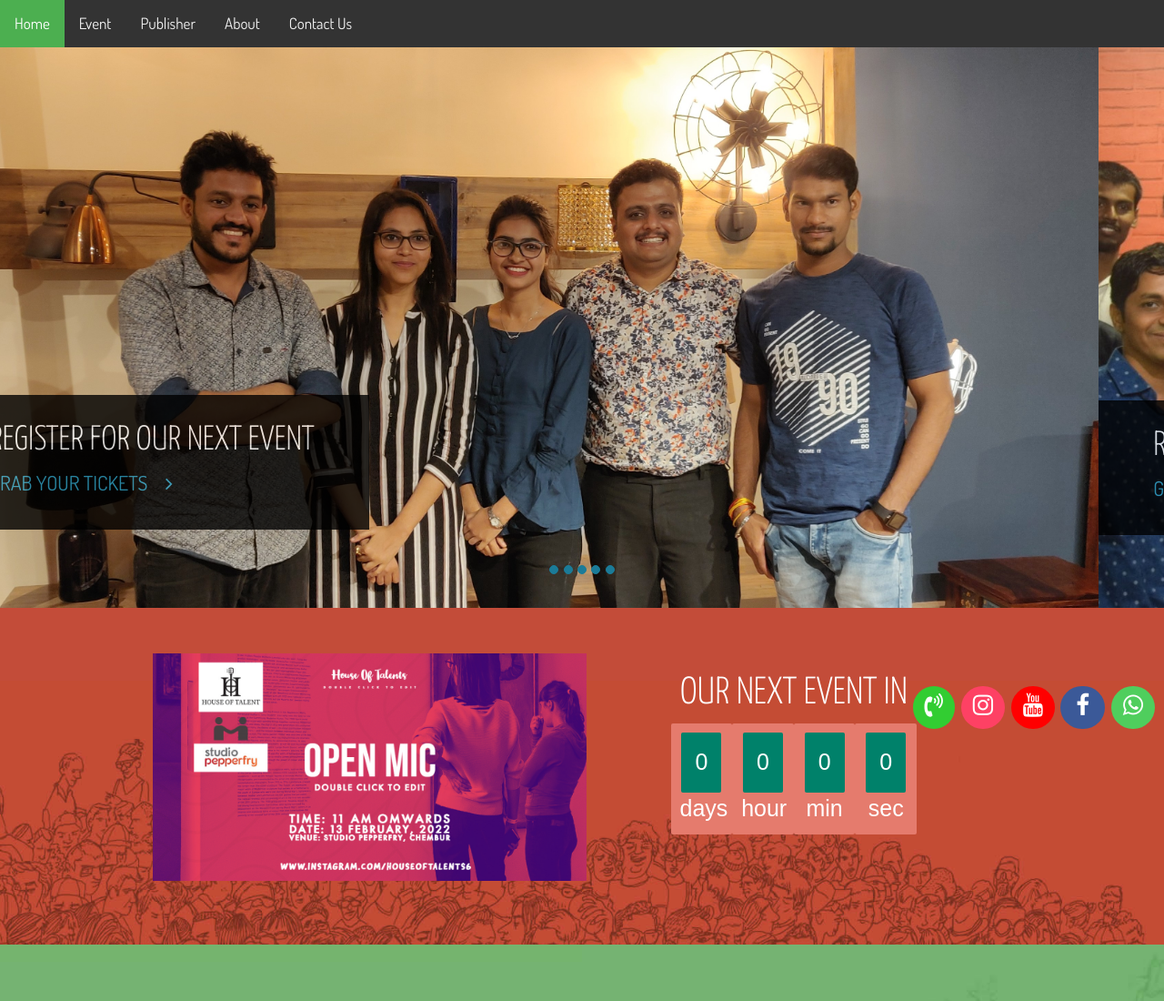
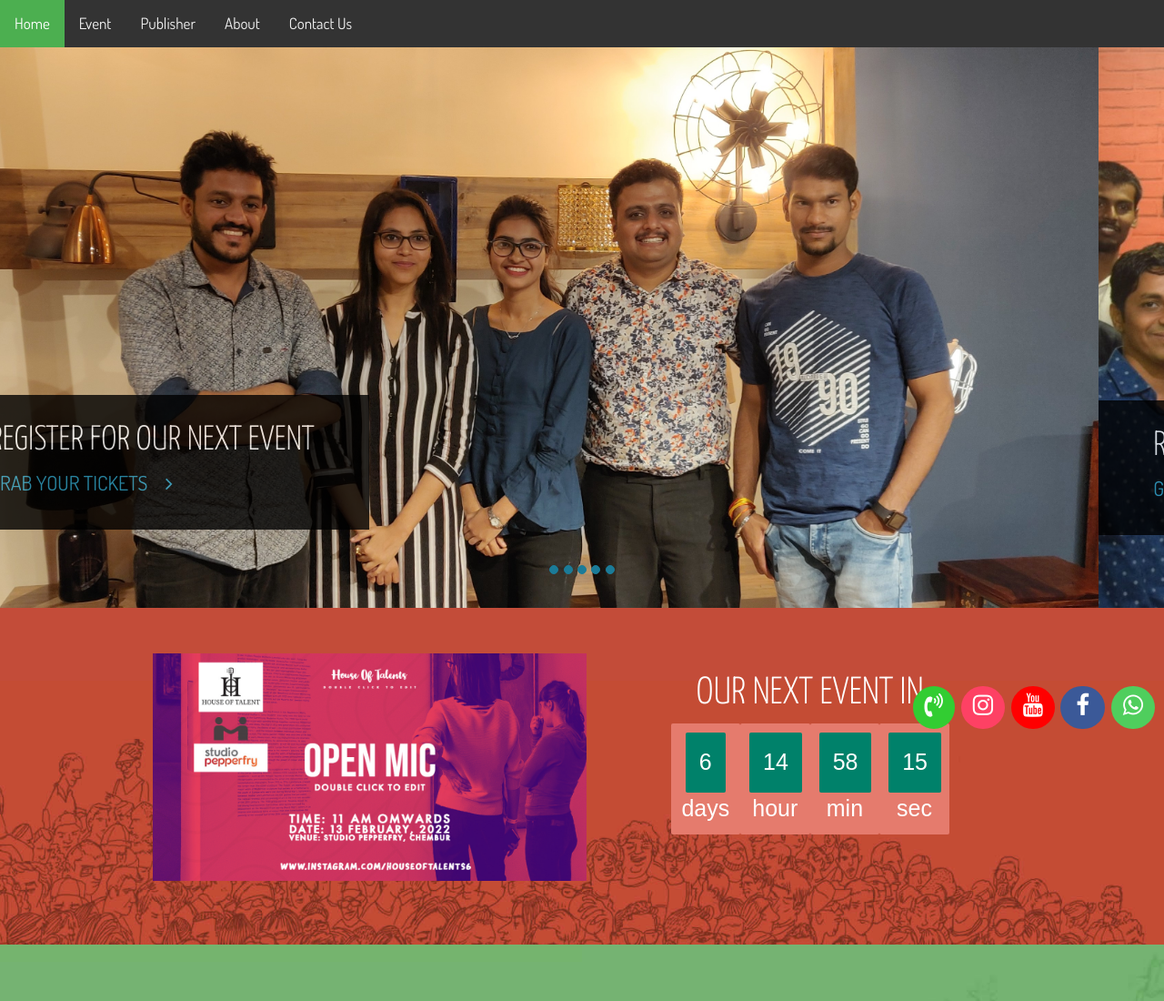
Before and after one commit to houseoftalents/houseoftalents, a plain HTML site: page index.html in a window 1280 px wide. Shown: the top 1100 px of the page at 91% size. Drawn offline with Linux system fonts and the light colour scheme; some packages are replaced by stand-ins of ours.

Commit message:
Updated Time

```diff
--- a/index.html
+++ b/index.html
@@ -442,7 +442,7 @@ function googleTranslateElementInit() {
 
 <script>
 
-	var deadline = new Date("sep 13, 2020 16:30:00").getTime();
+	var deadline = new Date("feb 13, 2022 11:15:00").getTime();
 
 	var x = setInterval(function() {
 
```
